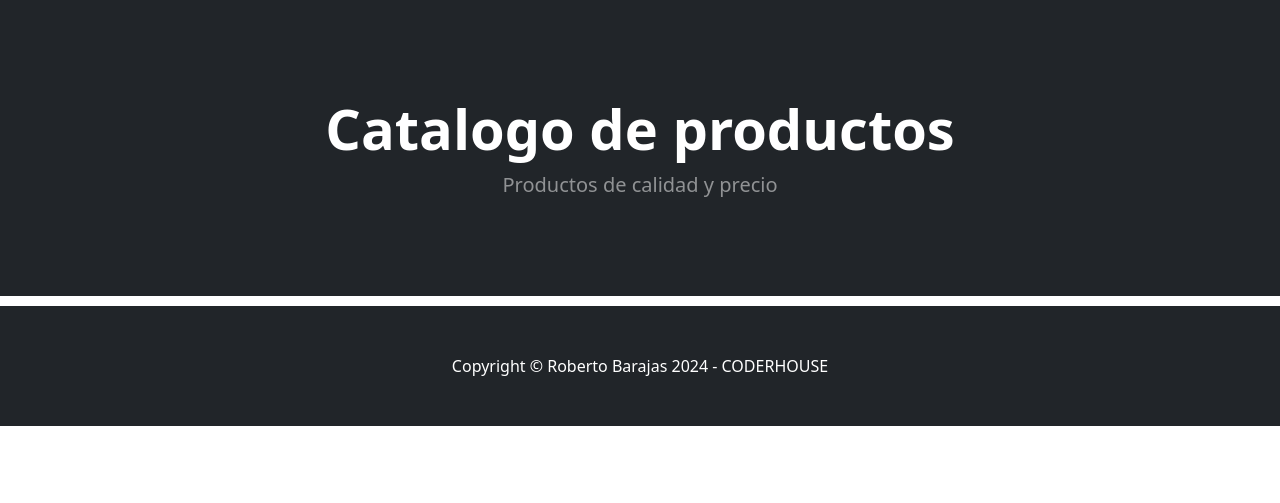
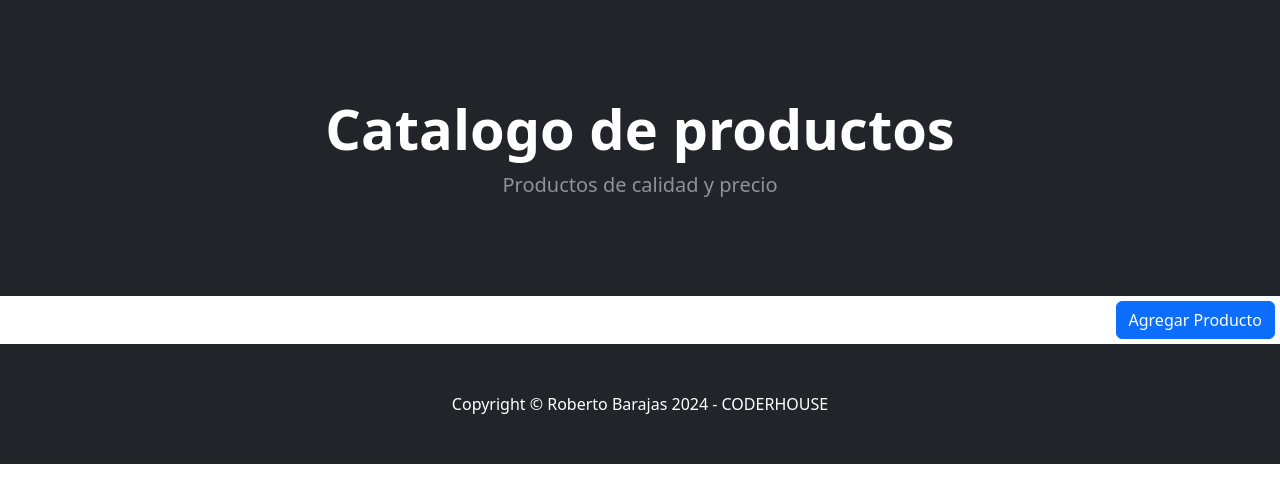
Before and after one commit to robarajas/preentrega03-coderh, a Django app: page /productos/ in a window 1280 px wide. Shown: the part 57-560 px from the top of the page. Run offline with Django 5.2, Linux system fonts and the light colour scheme; data that the repository does not hold is empty; some libraries are stand-ins or nearby versions.

Commit message:
Se le da formato al acomodo de las tarjetas de productos

```diff
--- a/templates/index.html
+++ b/templates/index.html
@@ -11,7 +11,7 @@
             {% endblock title_header %}
         </title>
         <!-- Favicon-->
-        <link rel="icon" type="image/x-icon" href="assets/favicon.ico" />
+        <link rel="icon" type="image/x-icon" href={% static "assets/favicon.ico" %} />
         <!-- Bootstrap icons-->
         <link href="https://cdn.jsdelivr.net/npm/bootstrap-icons@1.5.0/font/bootstrap-icons.css" rel="stylesheet" />
         <!-- Core theme CSS (includes Bootstrap)-->
@@ -49,10 +49,15 @@
             </div>
         </header>
         <!-- CONTAINER_LAYOUT -->
-        <div class="container-fluid" style="margin: 5px; display: flex; felx-wrap: wrap;">
+        {% comment %} HEADER-CONTAINER {% endcomment %}
+        {% block header_container %}{% endblock header_container %}
+        {% comment %} END-HEADER-CONTAINER {% endcomment %}
+        {% comment %} MAIN-CONTAINER {% endcomment %}
+        <div class="container-fluid" >
             {% block container_layout %}
             {% endblock container_layout %}
         </div>
+        {% comment %} MAIN-CONTAINER {% endcomment %}
         <!-- Footer-->
         <footer class="py-5 bg-dark">
             <div class="container"><p class="m-0 text-center text-white">Copyright &copy; Roberto Barajas 2024 - CODERHOUSE</p></div>
--- a/templates/productos/catalogo.html
+++ b/templates/productos/catalogo.html
@@ -9,16 +9,29 @@
   <p class="lead fw-normal text-white-50 mb-0">Productos de calidad y precio</p>
 {% endblock title_banner %}
 
+{% block header_container %}
+  <div class="d-grid gap-2 d-md-flex justify-content-md-end" style="margin: 5px;">
+    <button type="button" class="btn btn-primary btn-md">Agregar Producto</button>
+  </div>
+{% endblock header_container %}
+
 {% block container_layout %}
+  <div class="container-lg" style="display: flex;">
+    <div class="row">
       {% for producto in productos %}
-      <div class="card" style="width: 18rem; margin: 15px; border: 1px solid red;">
+        <div class="col-4" style="margin-top: 5px; margin-bottom: 5px;">
+          <div class="card" style="width: 100%;">
             <img src="https://dummyimage.com/450x300/dee2e6/6c757d.jpg" class="card-img-top" alt="myimage">
             <div class="card-body">
               <h5 class="card-title">{{producto.nombre}}</h5>
+              <h6 class="card-subtitle mb-2 text-muted">{{producto.sku}}</h6>
               <p class="card-text">{{producto.descripcion}}</p>
               <p class="card-text">$ {{producto.precio}} MXN</p>
               <a href="#" class="btn btn-primary">Agregar al carrito</a>
             </div>
           </div>
+        </div>
       {% endfor %}
+    </div>
+  </div>
 {% endblock container_layout %}
```
Lines whose indentation alone changed are shown as unchanged.
